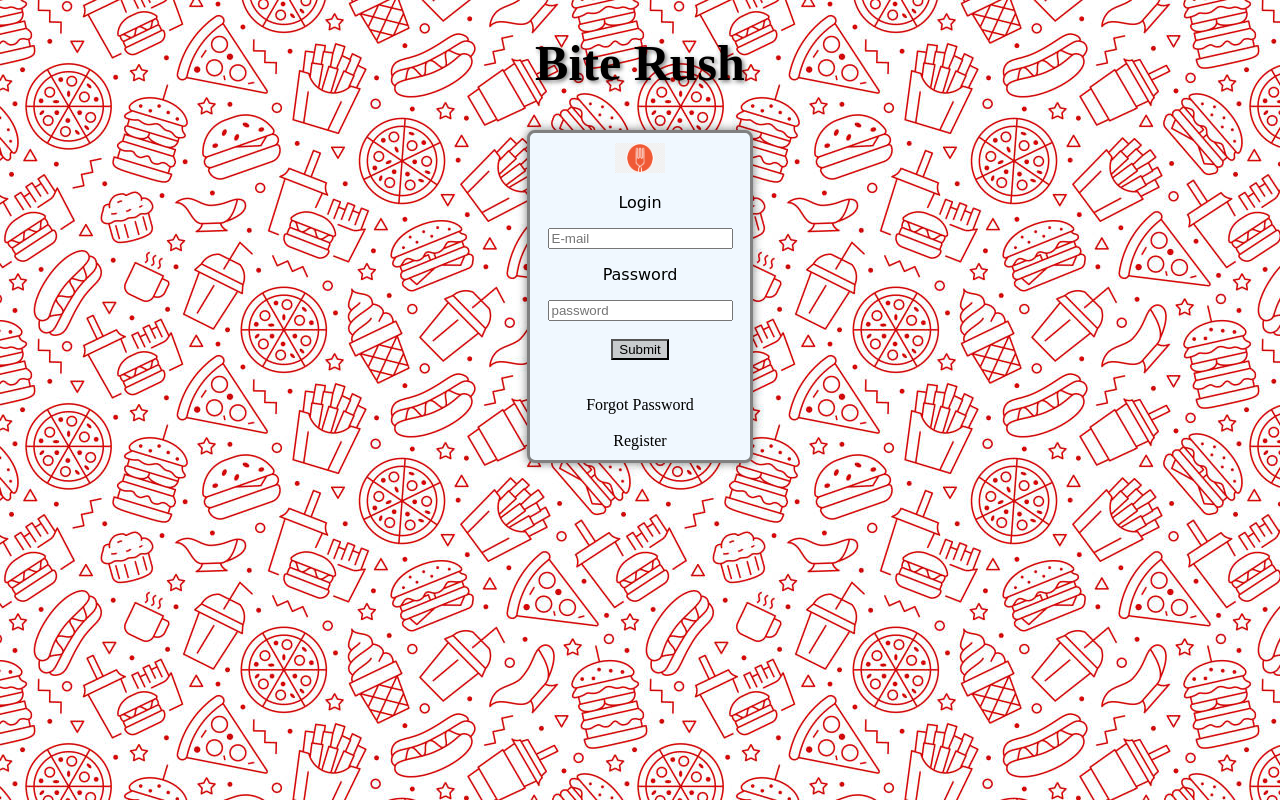
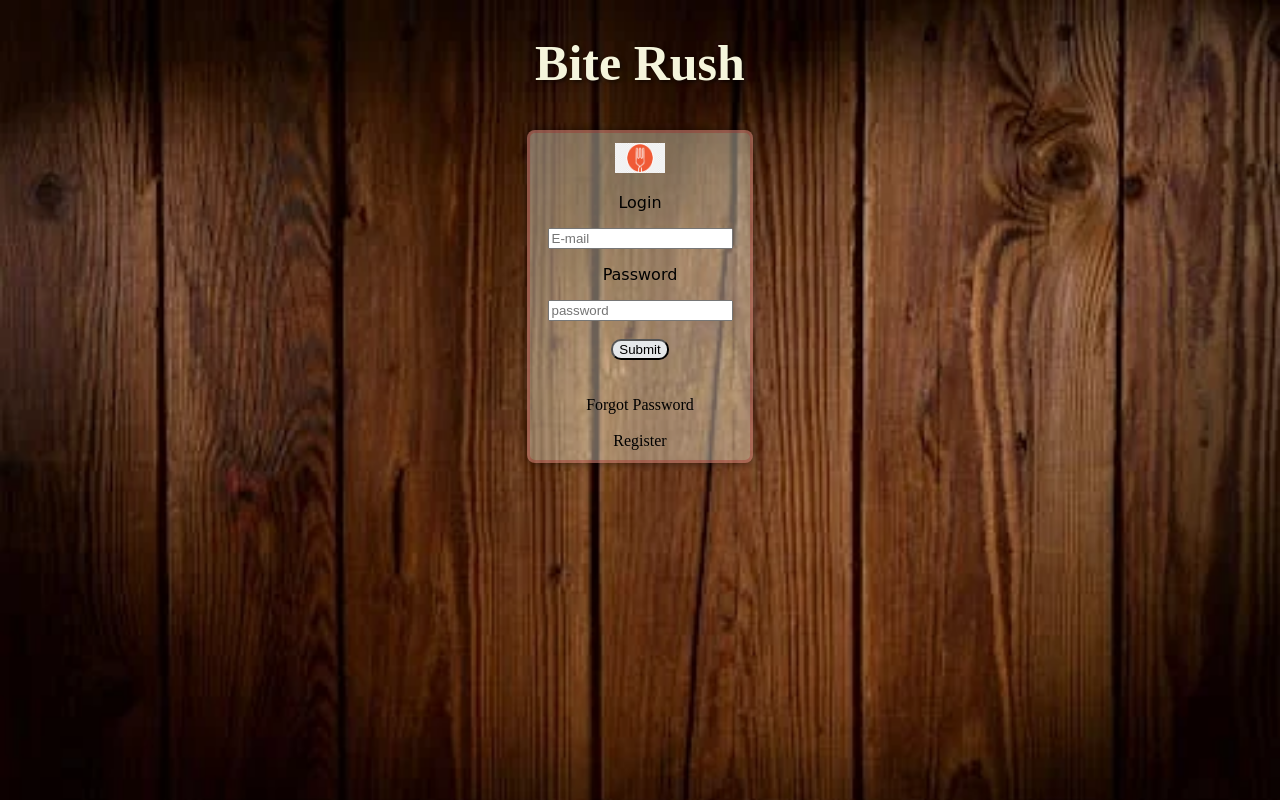
Before and after one commit to Yuthish231/Bite-Rush, a plain HTML site: page login/login.html in a window 1280 px wide. Drawn offline with Linux system fonts and the light colour scheme.

Commit message:
modified css

```diff
--- a/login/login.css
+++ b/login/login.css
@@ -1,10 +1,12 @@
 body {
-    background-image: url(istockphoto-1182393436-612x612.jpg);
+    background-image: url(bagg.webp);
+    background-size: cover;
+    background-repeat: no-repeat;
 }
 
   h1 {
     text-align: center;
-    color: black;
+    color: beige;
     font-size: 50px;
     font-family: Verdana, Geneva, Tahoma, sans-serif;
     margin-bottom: 20px;
@@ -14,8 +16,8 @@ body {
   form {
     text-align: center;
     border-style: solid;
-    border-color: gray;
-    background-color: aliceblue;
+    border-color: rgba(165, 42, 42, 0.367);
+    background-color: rgba(245, 245, 220, 0.393);
     padding: 10px;
     border-radius: 8px;
     margin: auto;
@@ -37,5 +39,10 @@ a:hover{
     text-decoration: underline;
     }
 button{
-    background-color: rgb(200, 203, 205);
+    background-color: rgb(229, 232, 234);
+    border-radius: 10px;
+    transition: background-color 0.2s ease;
 }
+button:hover{
+  cursor: pointer;
+}
```
Also changed, not shown: login/bagg.webp (added), login/istockphoto-1182393436-612x612.jpg (deleted).
